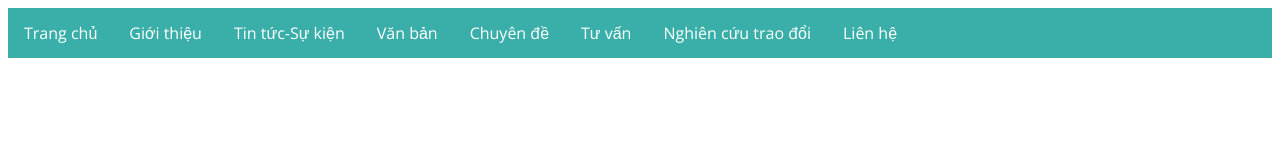
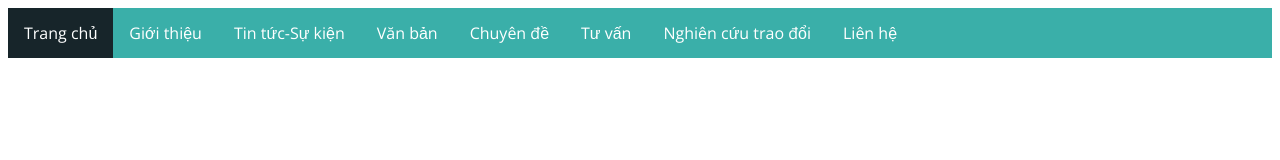
Before and after one commit to NgynNgyn/Congdoan, a plain HTML site: page index.html in a window 1280 px wide. In both pictures the pointer is over the link "Trang chủ". Drawn offline with nearby package versions, Linux system fonts and the light colour scheme.

Commit message:
Update index.css

```diff
--- a/index.css
+++ b/index.css
@@ -36,7 +36,7 @@ li a,
 
 li a:hover,
 .dropdown:hover .drop {
-    background-color: #3AAFA9;
+    background-color: #17252A;
 }
 
 li.dropdown {
```
